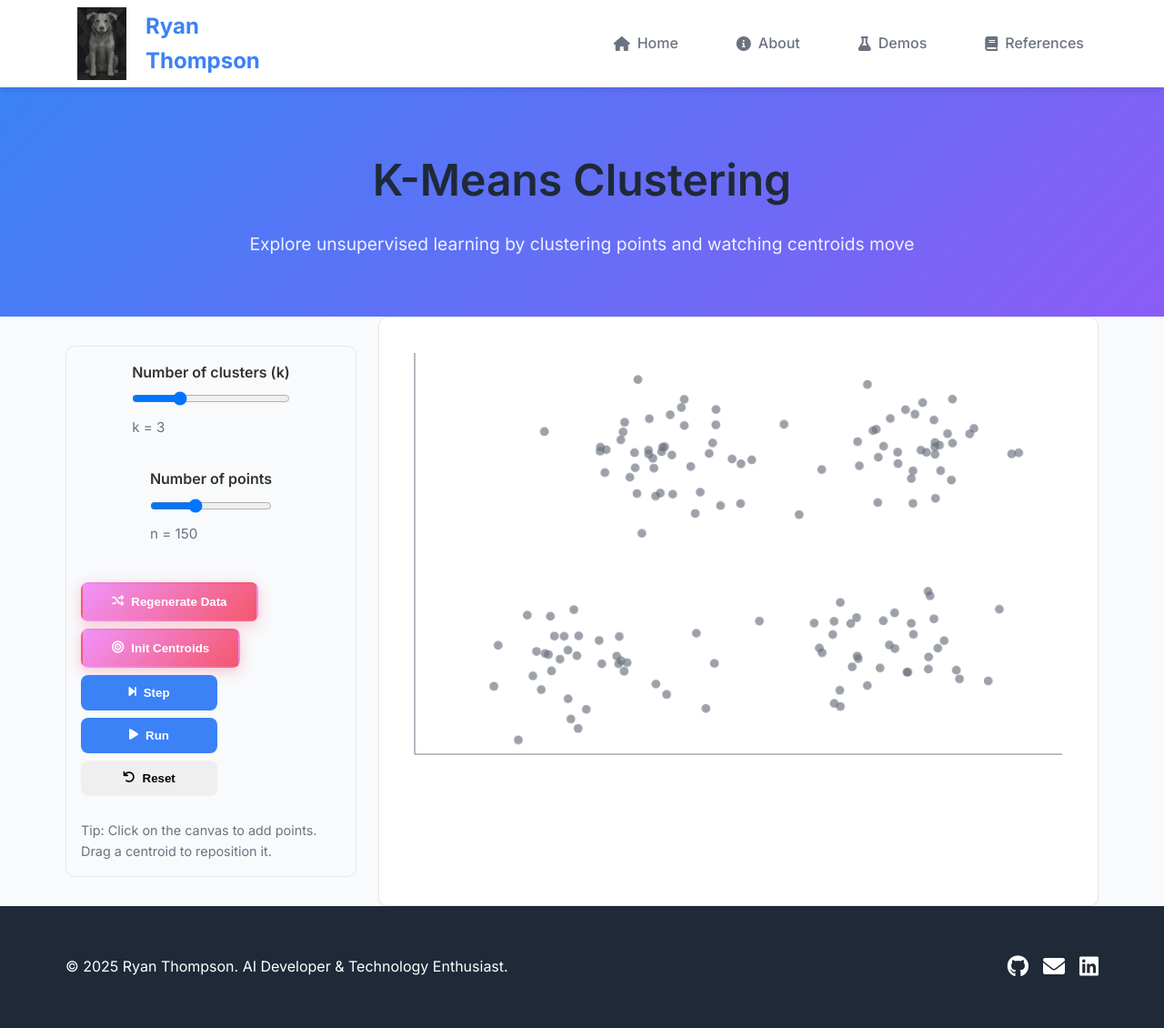
After one commit to rt75272/Artificial_Intelligence, a Flask app: page /demos/kmeans in a window 1280 px wide. The commit adds this page. Shown: the whole page at 91% size. Run offline with Flask 3, Linux system fonts and the light colour scheme.

```diff
--- a/ai_website/app.py
+++ b/ai_website/app.py
@@ -176,6 +176,14 @@ def housing_prices_demo():
     """
     return render_template('housing_prices.html')
 
+@app.route('/demos/kmeans')
+def kmeans_demo():
+    """Render the interactive K-Means clustering demo page.
+    Returns:
+        str: Rendered HTML template for the K-Means demo.
+    """
+    return render_template('kmeans_demo.html')
+
 @app.route('/predict', methods=['POST'])
 def predict():
     """Predict digit from canvas drawing using the trained model.
--- /dev/null
+++ b/ai_website/templates/kmeans_demo.html
@@ -0,0 +1,277 @@
+{% extends "base.html" %}
+
+{% block title %}K-Means Clustering Demo - Ryan Thompson{% endblock %}
+
+{% block content %}
+<section class="page-header">
+  <div class="container">
+    <h1 class="page-title">K-Means Clustering</h1>
+    <p class="page-subtitle">Explore unsupervised learning by clustering points and watching centroids move</p>
+  </div>
+</section>
+
+<section class="demo-page">
+  <div class="container">
+    <div class="demo-layout">
+      <div class="demo-controls">
+        <div class="control-group">
+          <label for="kInput">Number of clusters (k)</label>
+          <input id="kInput" type="range" min="1" max="8" value="3" />
+          <div class="control-inline">
+            <span class="muted">k = </span><span id="kValue">3</span>
+          </div>
+        </div>
+        <div class="control-group">
+          <label for="pointsInput">Number of points</label>
+          <input id="pointsInput" type="range" min="10" max="400" value="150" />
+          <div class="control-inline">
+            <span class="muted">n = </span><span id="pointsValue">150</span>
+          </div>
+        </div>
+        <div class="buttons">
+          <button id="regenBtn" class="btn btn-secondary"><i class="fas fa-random"></i> Regenerate Data</button>
+          <button id="initBtn" class="btn btn-secondary"><i class="fas fa-bullseye"></i> Init Centroids</button>
+          <button id="stepBtn" class="btn btn-primary"><i class="fas fa-step-forward"></i> Step</button>
+          <button id="runBtn" class="btn btn-primary"><i class="fas fa-play"></i> Run</button>
+          <button id="resetBtn" class="btn btn-danger"><i class="fas fa-undo"></i> Reset</button>
+        </div>
+        <div class="help-text">
+          Tip: Click on the canvas to add points. Drag a centroid to reposition it.
+        </div>
+      </div>
+      <div class="demo-canvas-wrap">
+        <canvas id="kmeansCanvas" width="800" height="520"></canvas>
+      </div>
+    </div>
+  </div>
+</section>
+
+<style>
+  .demo-page .demo-layout { display: grid; grid-template-columns: 320px 1fr; gap: 24px; }
+  @media (max-width: 900px) { .demo-page .demo-layout { grid-template-columns: 1fr; } }
+  .demo-controls { background: #f8fafc; border: 1px solid #e5e7eb; border-radius: 10px; padding: 16px; }
+  .demo-controls .control-group { margin-bottom: 16px; }
+  .demo-controls label { display: block; font-weight: 600; margin-bottom: 6px; }
+  .demo-controls input[type=range] { width: 100%; }
+  .demo-controls .control-inline { margin-top: 4px; font-size: 0.95rem; color: #6b7280; }
+  .demo-controls .buttons { display: flex; flex-wrap: wrap; gap: 8px; margin-top: 8px; }
+  .demo-controls .help-text { margin-top: 10px; font-size: 0.9rem; color: #6b7280; }
+  .demo-canvas-wrap { background: #ffffff; border: 1px solid #e5e7eb; border-radius: 10px; padding: 8px; box-shadow: 0 1px 2px rgba(0,0,0,0.04); overflow: auto; }
+  #kmeansCanvas { width: 100%; height: auto; display: block; }
+</style>
+
+<script>
+// --- K-Means Demo (pure JS) ---
+(function() {
+  const canvas = document.getElementById('kmeansCanvas');
+  const ctx = canvas.getContext('2d');
+  const kInput = document.getElementById('kInput');
+  const kValue = document.getElementById('kValue');
+  const pointsInput = document.getElementById('pointsInput');
+  const pointsValue = document.getElementById('pointsValue');
+  const regenBtn = document.getElementById('regenBtn');
+  const initBtn = document.getElementById('initBtn');
+  const stepBtn = document.getElementById('stepBtn');
+  const runBtn = document.getElementById('runBtn');
+  const resetBtn = document.getElementById('resetBtn');
+
+  const width = canvas.width, height = canvas.height;
+  const margin = 32;
+  const plot = { x0: margin, y0: margin, x1: width - margin, y1: height - margin };
+  const colors = ['#3b82f6','#ef4444','#10b981','#f59e0b','#8b5cf6','#ec4899','#22d3ee','#84cc16'];
+
+  let data = [];
+  let centroids = [];
+  let assignments = [];
+  let running = false;
+  let rafId = null;
+  let draggingCentroid = -1;
+
+  function randn(rng = Math.random) {
+    // Box-Muller transform for Gaussian noise
+    let u = 0, v = 0;
+    while (u === 0) u = rng();
+    while (v === 0) v = rng();
+    return Math.sqrt(-2.0 * Math.log(u)) * Math.cos(2.0 * Math.PI * v);
+  }
+
+  function generateData(n = 150) {
+    // Generate a few Gaussian blobs
+    data = [];
+    const centers = [
+      {x: 0.25, y: 0.25}, {x: 0.7, y: 0.3}, {x: 0.4, y: 0.75}, {x: 0.75, y: 0.75}
+    ];
+    const s = 0.08;
+    for (let i = 0; i < n; i++) {
+      const c = centers[Math.floor(Math.random()*centers.length)];
+      const x = c.x + randn()*s;
+      const y = c.y + randn()*s;
+      data.push({x: clamp(x, 0, 1), y: clamp(y, 0, 1)});
+    }
+    assignments = new Array(data.length).fill(-1);
+  }
+
+  function clamp(v, a, b) { return Math.max(a, Math.min(b, v)); }
+  function sx(x) { return plot.x0 + x * (plot.x1 - plot.x0); }
+  function sy(y) { return plot.y1 - y * (plot.y1 - plot.y0); }
+
+  function drawAxes() {
+    ctx.strokeStyle = '#9ca3af';
+    ctx.lineWidth = 1.5;
+    ctx.beginPath();
+    ctx.moveTo(plot.x0, plot.y1);
+    ctx.lineTo(plot.x1, plot.y1); // x-axis
+    ctx.moveTo(plot.x0, plot.y0);
+    ctx.lineTo(plot.x0, plot.y1); // y-axis
+    ctx.stroke();
+  }
+
+  function clear() { ctx.clearRect(0, 0, width, height); }
+
+  function draw() {
+    clear();
+    drawAxes();
+    // Draw points
+    for (let i = 0; i < data.length; i++) {
+      const p = data[i];
+      const a = assignments[i];
+      ctx.beginPath();
+      ctx.arc(sx(p.x), sy(p.y), 5, 0, Math.PI*2);
+      ctx.fillStyle = a >= 0 ? colors[a % colors.length] + 'cc' : '#6b7280aa';
+      ctx.fill();
+    }
+    // Draw centroids
+    for (let j = 0; j < centroids.length; j++) {
+      const c = centroids[j];
+      ctx.beginPath();
+      ctx.arc(sx(c.x), sy(c.y), 8, 0, Math.PI*2);
+      ctx.fillStyle = colors[j % colors.length];
+      ctx.fill();
+      ctx.lineWidth = 2;
+      ctx.strokeStyle = '#111827';
+      ctx.stroke();
+    }
+  }
+
+  function initCentroids(k) {
+    // K-Means++ style seeding (simplified)
+    centroids = [];
+    if (data.length === 0) return;
+    // pick one random point
+    centroids.push({...data[Math.floor(Math.random()*data.length)]});
+    while (centroids.length < k) {
+      const d2 = data.map(p => {
+        let minD = Infinity;
+        for (const c of centroids) {
+          const dx = p.x - c.x, dy = p.y - c.y;
+          const dist = dx*dx + dy*dy;
+          if (dist < minD) minD = dist;
+        }
+        return minD;
+      });
+      const sum = d2.reduce((a,b)=>a+b,0);
+      let r = Math.random() * sum;
+      let idx = 0;
+      for (; idx < d2.length; idx++) { r -= d2[idx]; if (r <= 0) break; }
+      centroids.push({...data[Math.min(idx, data.length-1)]});
+    }
+  }
+
+  function assign() {
+    let changed = false;
+    for (let i = 0; i < data.length; i++) {
+      const p = data[i];
+      let best = -1, bestD = Infinity;
+      for (let j = 0; j < centroids.length; j++) {
+        const c = centroids[j];
+        const dx = p.x - c.x, dy = p.y - c.y;
+        const d = dx*dx + dy*dy;
+        if (d < bestD) { bestD = d; best = j; }
+      }
+      if (assignments[i] !== best) { assignments[i] = best; changed = true; }
+    }
+    return changed;
+  }
+
+  function updateCentroids() {
+    const k = centroids.length;
+    const sums = new Array(k).fill(0).map(()=>({x:0,y:0,count:0}));
+    for (let i = 0; i < data.length; i++) {
+      const a = assignments[i];
+      if (a >= 0) { sums[a].x += data[i].x; sums[a].y += data[i].y; sums[a].count++; }
+    }
+    for (let j = 0; j < k; j++) {
+      if (sums[j].count > 0) {
+        centroids[j].x = sums[j].x / sums[j].count;
+        centroids[j].y = sums[j].y / sums[j].count;
+      }
+    }
+  }
+
+  function step() {
+    if (centroids.length === 0) initCentroids(parseInt(kInput.value, 10));
+    const changed = assign();
+    updateCentroids();
+    draw();
+    return changed;
+  }
+
+  function runLoop() {
+    if (!running) return;
+    const changed = step();
+    if (!changed) { running = false; runBtn.innerHTML = '<i class="fas fa-play"></i> Run'; }
+    rafId = requestAnimationFrame(()=> setTimeout(runLoop, 200));
+  }
+
+  // Event handlers
+  kInput.addEventListener('input', () => { kValue.textContent = kInput.value; });
+  pointsInput.addEventListener('input', () => { pointsValue.textContent = pointsInput.value; });
+  regenBtn.addEventListener('click', () => { generateData(parseInt(pointsInput.value,10)); assignments.fill(-1); draw(); });
+  initBtn.addEventListener('click', () => { initCentroids(parseInt(kInput.value,10)); draw(); });
+  stepBtn.addEventListener('click', () => { step(); });
+  runBtn.addEventListener('click', () => {
+    running = !running;
+    runBtn.innerHTML = running ? '<i class="fas fa-pause"></i> Pause' : '<i class="fas fa-play"></i> Run';
+    if (running) runLoop(); else if (rafId) cancelAnimationFrame(rafId);
+  });
+  resetBtn.addEventListener('click', () => { assignments = new Array(data.length).fill(-1); centroids = []; running = false; runBtn.innerHTML = '<i class="fas fa-play"></i> Run'; draw(); });
+
+  // Interactions: add points on click, drag centroids
+  canvas.addEventListener('click', (e) => {
+    const rect = canvas.getBoundingClientRect();
+    const x = (e.clientX - rect.left) / rect.width;
+    const y = (e.clientY - rect.top) / rect.height;
+    const px = clamp(x, 0, 1), py = clamp(1 - y, 0, 1);
+    data.push({x: px, y: py});
+    assignments.push(-1);
+    draw();
+  });
+
+  canvas.addEventListener('mousedown', (e) => {
+    const rect = canvas.getBoundingClientRect();
+    const cx = (e.clientX - rect.left) * (canvas.width / rect.width);
+    const cy = (e.clientY - rect.top) * (canvas.height / rect.height);
+    for (let j=0; j<centroids.length; j++) {
+      const c = centroids[j];
+      const dx = sx(c.x) - cx, dy = sy(c.y) - cy;
+      if (dx*dx + dy*dy <= 12*12) { draggingCentroid = j; break; }
+    }
+  });
+  canvas.addEventListener('mousemove', (e) => {
+    if (draggingCentroid < 0) return;
+    const rect = canvas.getBoundingClientRect();
+    const x = (e.clientX - rect.left) / rect.width;
+    const y = (e.clientY - rect.top) / rect.height;
+    centroids[draggingCentroid].x = clamp(x, 0, 1);
+    centroids[draggingCentroid].y = clamp(1 - y, 0, 1);
+    draw();
+  });
+  canvas.addEventListener('mouseup', ()=> { draggingCentroid = -1; });
+  canvas.addEventListener('mouseleave', ()=> { draggingCentroid = -1; });
+
+  // Init
+  generateData(parseInt(pointsInput.value,10));
+  draw();
+})();
+</script>
+{% endblock %}
```
Also changed, not shown: ai_website/templates/demos.html (+28 -0 lines).
